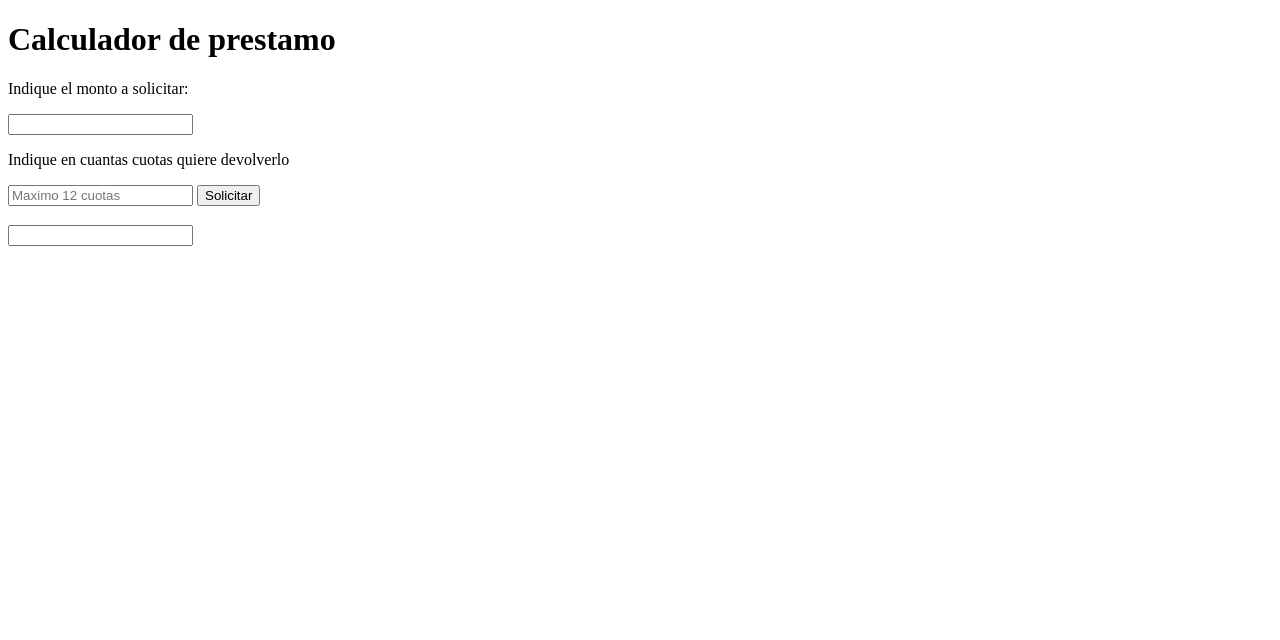
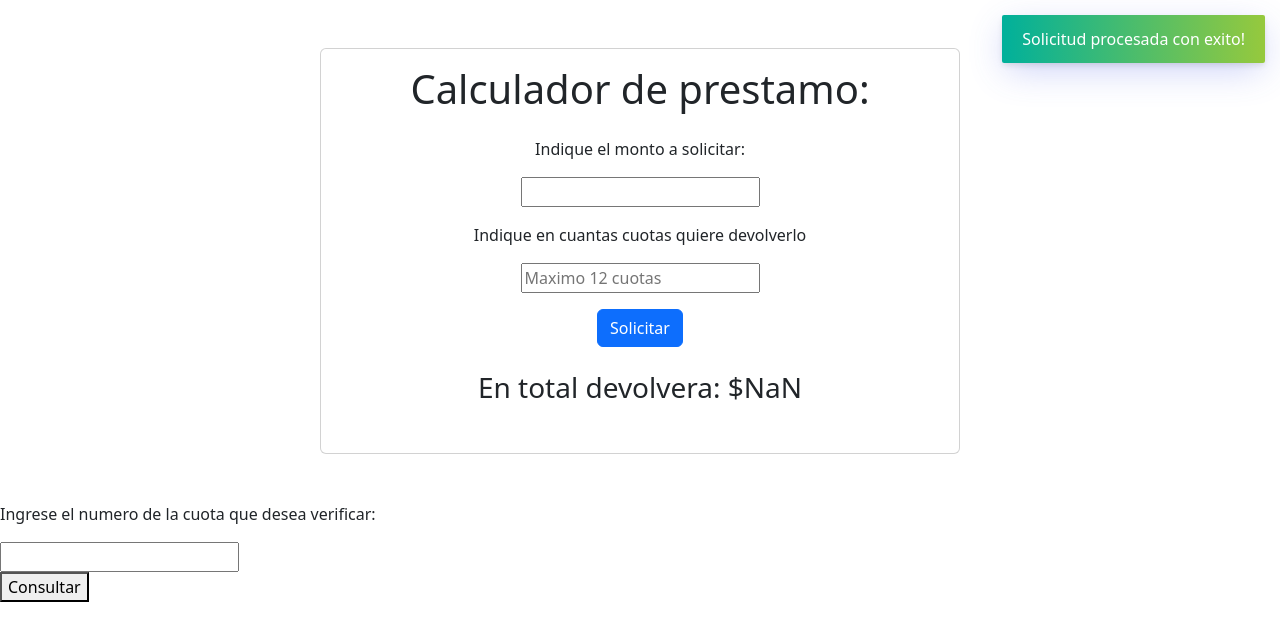
Before and after one commit to Juaanx7/PreEntrega3-Acosta, a website: page index.html in a window 1280 px wide. Both pictures are taken after a click on the button "Solicitar". Drawn offline with nearby package versions, Linux system fonts and the light colour scheme; some packages are replaced by stand-ins of ours; a script that the page names is missing.

Commit message:
Se implementaron librerias y estilos

```diff
--- a/index.html
+++ b/index.html
@@ -3,32 +3,43 @@
 <head>
     <meta charset="UTF-8">
     <meta name="viewport" content="width=device-width, initial-scale=1.0">
+    <link rel="stylesheet" type="text/css" href="https://cdn.jsdelivr.net/npm/toastify-js/src/toastify.min.css">
+    <link href="https://cdn.jsdelivr.net/npm/bootstrap@5.3.2/dist/css/bootstrap.min.css" rel="stylesheet" integrity="sha384-T3c6CoIi6uLrA9TneNEoa7RxnatzjcDSCmG1MXxSR1GAsXEV/Dwwykc2MPK8M2HN" crossorigin="anonymous">
     <title>Calculador de prestamo</title>
 </head>
 <body>
-    <h1>Calculador de prestamo</h1>
 
-    <div>
-        <p>Indique el monto a solicitar:</p>
-        <input type="text" id="monto">
-        <p>Indique en cuantas cuotas quiere devolverlo</p>
-        <input type="text" id="cuotas" placeholder="Maximo 12 cuotas">
-        <button id="boton">Solicitar</button>
+    <div id="contenedor" class="container text-center card w-50 my-5">
+        <div class="row card-body">
+            <div class="col card-tittle">
+                <h1>Calculador de prestamo:</h1>
+            </div>
+            <div class="card-text">
+                <div class="form-group my-3">
+                    <p>Indique el monto a solicitar:</p>
+                    <input type="text" id="monto">
+                </div>
+                <div class="form-group my-3">
+                    <p>Indique en cuantas cuotas quiere devolverlo</p>
+                    <input type="text" id="cuotas" placeholder="Maximo 12 cuotas">
+                </div>
+                <button id="boton" class="btn btn-primary">Solicitar</button>
+            </div>
+            <h3 id="montoTotalHtml" class="mx-auto p-4"></h3>
+
+        </div>
     </div>
 
-    <h3 id="montoTotalHtml"></h3>
-
     <div id="contenedor2"></div>
-
     <p id="consultaUsuario"></p>
     <input type="text" id="respuestaUsuario">
 
-    <div id="contenedor"></div>
-
+    <div id="contenedor3"></div>
     <h5 id="precioCuotaHtml"></h5>
     <p id="mensajeFinal"></p>
 
     <script src="./miarchivo.js"></script>
-    <script src="https://cdn.jsdelivr.net/npm/sweetalert2@11"></script>
+    <script type="text/javascript" src="https://cdn.jsdelivr.net/npm/toastify-js"></script>
+    <script src="https://cdn.jsdelivr.net/npm/bootstrap@5.3.2/dist/js/bootstrap.bundle.min.js" integrity="sha384-C6RzsynM9kWDrMNeT87bh95OGNyZPhcTNXj1NW7RuBCsyN/o0jlpcV8Qyq46cDfL" crossorigin="anonymous"></script>
 </body>
 </html>
--- a/miarchivo.js
+++ b/miarchivo.js
@@ -1,6 +1,9 @@
 let contenedor = document.getElementById("contenedor");
 
 let contenedor2 = document.getElementById("contenedor2");
+
+let contenedor3 = document.getElementById("contenedor3");
+
 
 //Creo una clase con el constructor de los objetos que almacenara el array.
 class valoresDeCuotas {
@@ -32,12 +35,11 @@ const procesarDatos = (monto, cuotas) => {
   //Verifico que la cantidad de cuotas seleccionadas sea igual o menor a 12, en el caso de que sean mas, se notificara que supero el numero maximo de cuotas.
   if (cuotas <= 12) {
     Toastify({
-
       text: "Solicitud procesada con exito!",
-
-      duration: 3000
-
-      }).showToast();
+      duration: 3000,
+      style: {
+        background: "linear-gradient(to right, #00b09b, #96c93d)",
+      }}).showToast();
 
     for (let i = 1; i <= cuotas; i++) {
       //Con esta funcion calculo el interes del prestamo dependiendo la cantidad de cuotas que el usuario solicito.
@@ -94,7 +96,7 @@ const procesarDatos = (monto, cuotas) => {
     div.innerHTML = `
             <button id="botonConsulta">Consultar</button>
         `;
-    contenedor.append(div);
+    contenedor3.append(div);
 
     //Al darle click al boton para la consulta se ejecuta lo siguiente:
     let botonConsulta = document.getElementById("botonConsulta");
@@ -113,8 +115,12 @@ const procesarDatos = (monto, cuotas) => {
         precioCuotaHtml.innerHTML =
           "Precio cuota " + respuestaUsuario + ": $" + precioCuotaSinDecimales;
       } else {
-        let mensajeFinal = document.getElementById("mensajeFinal");
-        mensajeFinal.innerHTML = "Verifique el numero de cuota que consulto";
+        Toastify({
+          text: "Verifique el numero de cuota que consulto",
+          duration: 3000,
+          style: {
+            background: "linear-gradient(to right, #e74c3c, #000000)",
+          }}).showToast();
       }
     });
   } else {
--- a/package.json
+++ b/package.json
@@ -1,5 +1,5 @@
 {
   "dependencies": {
-    "toastify-js": "^1.12.0"
+    "bootstrap": "^5.3.2"
   }
 }
```
Also changed, not shown: 1 other file.
